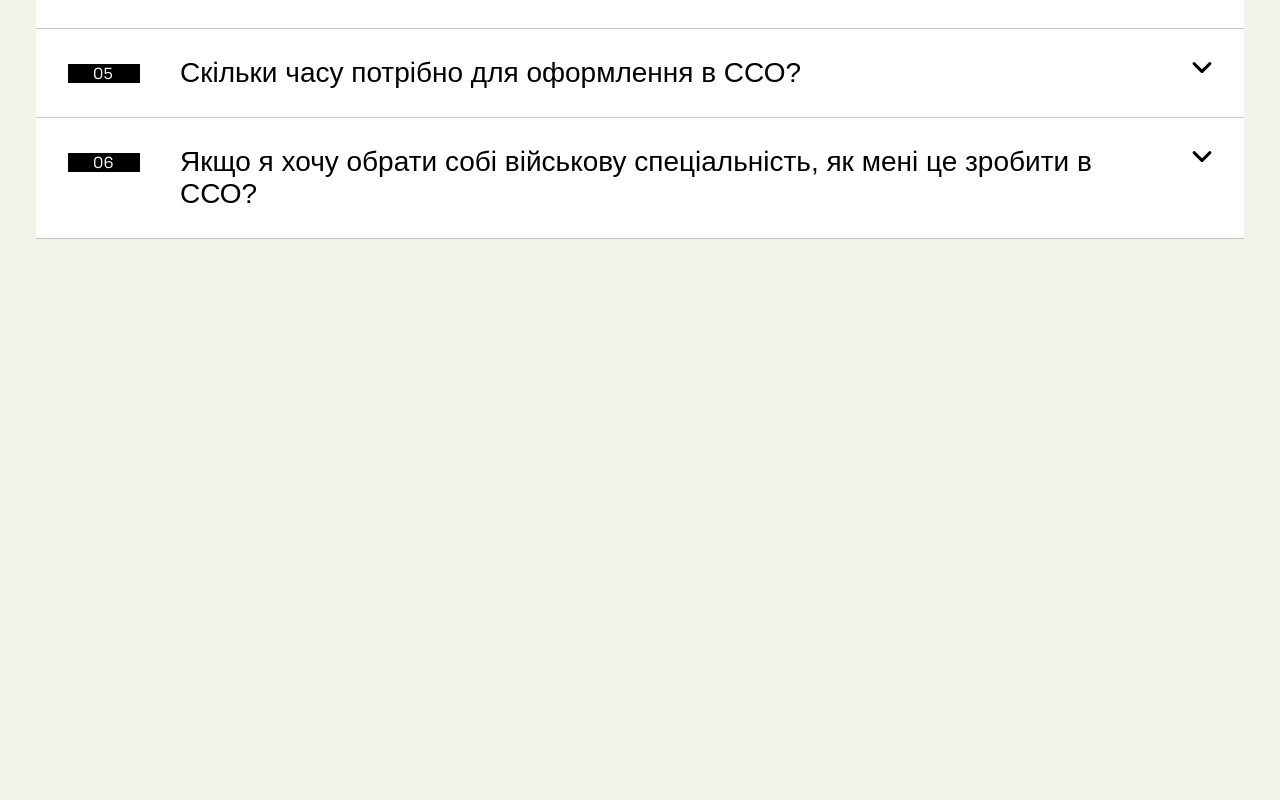
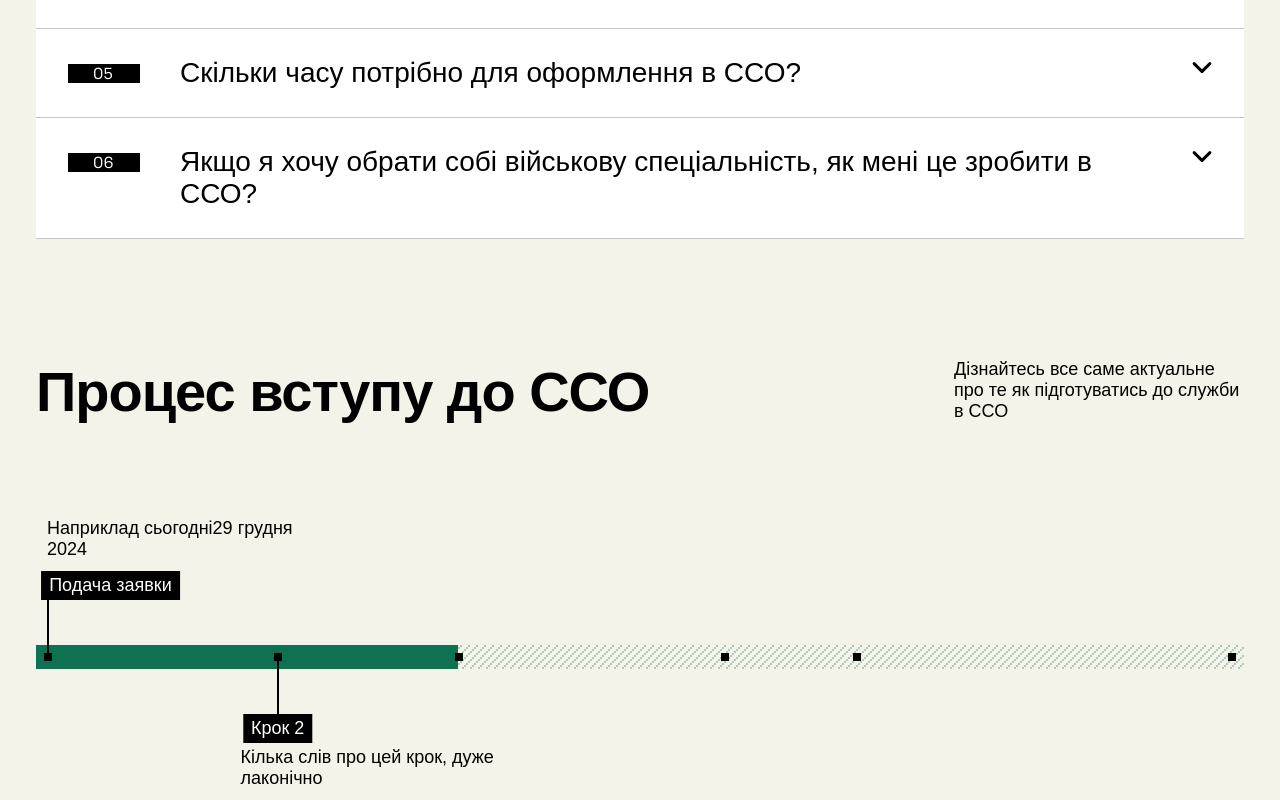
Before and after one commit to vlad-ustymenko/sso-recruitment, a Next.js app: page / in a window 1280 px wide. Shown: the part 3793-4593 px from the top of the page. Before the commit the page ends 4032 px from the top, so only its background shows below. Built offline with nearby package versions, Linux system fonts and the light colour scheme.

Commit message:
Create AdmissionProcess section

```diff
--- a/app/page.js
+++ b/app/page.js
@@ -4,6 +4,7 @@ import BeforeAfter from "@/shared/components/BeforeAfter/BeforeAfter";
 import VacanciesPrewiev from "@/shared/sections/VacanciesPreview/VacanciesPreview";
 import Advantages from "@/shared/sections/Advantages/Advantages";
 import Tabs from "@/shared/components/Tabs/Tabs";
+import AdmissionProcess from "@/shared/sections/AdmissionProcess/AdmissionProcess";
 
 export default function Home() {
   return (
@@ -12,6 +13,7 @@ export default function Home() {
       <VacanciesPrewiev />
       <Advantages />
       <Tabs />
+      <AdmissionProcess />
     </div>
   );
 }
--- /dev/null
+++ b/shared/sections/AdmissionProcess/AdmissionProcess.jsx
@@ -0,0 +1,132 @@
+"use client";
+import React, { useEffect, useState } from "react";
+import styles from "./AdmissionProcess.module.css";
+import Container from "@/shared/components/Container/Container";
+
+const AdmissionProcess = () => {
+  const properties = {
+    0: {
+      width: `1%`,
+      stepTitle: `Подача заявки`,
+      stepDescription: `Наприклад сьогодні29 грудня 2024`,
+    },
+    1: {
+      width: `20%`,
+      stepTitle: `Крок 2`,
+      stepDescription: `Кілька слів про цей крок, дуже лаконічно`,
+    },
+    2: {
+      width: `35%`,
+      stepTitle: `Крок 3`,
+      stepDescription: `Кілька слів про цей крок, дуже лаконічно`,
+    },
+    3: {
+      width: `57%`,
+      stepTitle: `Крок 4`,
+      stepDescription: `Кілька слів про цей крок, дуже лаконічно`,
+    },
+    4: {
+      width: `68%`,
+      stepTitle: `Крок 5`,
+      stepDescription: `Кілька слів про цей крок, дуже лаконічно`,
+    },
+    5: {
+      width: `99%`,
+      stepTitle: `Фініш`,
+      stepDescription: `Фініш 29 лютого 2024`,
+    },
+  };
+
+  const [activeStep, setActiveStep] = useState(1);
+  console.log(activeStep);
+
+  const handleActiveStep = (id) => {
+    if (id === 0) {
+      setActiveStep((prev) => (prev = 1));
+      return;
+    }
+    setActiveStep((prev) => (prev = id));
+  };
+  return (
+    <Container>
+      <div className={styles.titleWrapper}>
+        <h2 className={styles.title}>Процес вступу до ССО</h2>
+        <h3 className={styles.description}>
+          Дізнайтесь все саме актуальне про те як підготуватись до служби в ССО
+        </h3>
+      </div>
+      <div className={styles.progressContainer}>
+        <div
+          className={styles.progressBar}
+          style={{
+            width: activeStep > 4 ? "100%" : `${properties[activeStep].width}`,
+          }}
+        ></div>
+        <div className={styles.progressBarBackground}></div>
+        {Array.from({ length: 6 }, (dot, i) => i + 1).map((dot, index) => (
+          <div
+            key={dot}
+            className={styles.dotWrapper}
+            style={{ left: `${properties[index].width}` }}
+            onClick={() => handleActiveStep(index)}
+          >
+            <div className={styles.dot} />
+          </div>
+        ))}
+        <ul className={styles.linesWrapper}>
+          {Array.from({ length: 6 }, (lines, i) => i + 1).map(
+            (lines, index) => (
+              <li
+                key={lines}
+                className={styles.line}
+                style={{
+                  left: `${properties[index].width}`,
+                  height: activeStep >= index ? "79px" : "0",
+                }}
+              />
+            )
+          )}
+        </ul>
+        <ul className={styles.stepsList}>
+          {Array.from({ length: 6 }, (step, i) => i + 1).map((steps, index) => (
+            <li
+              key={steps}
+              className={styles.stepTitleWrapper}
+              style={{
+                left: `${properties[index].width}`,
+              }}
+            >
+              <div
+                className={styles.stepTitle}
+                style={{
+                  left: `${properties[index].width}`,
+                  transform: activeStep >= index ? "scaleX(1)" : "scaleX(0)",
+                }}
+              >
+                {properties[index].stepTitle}
+              </div>
+            </li>
+          ))}
+        </ul>
+        <ul className={styles.stepsDescriptionsWrapper}>
+          {Array.from({ length: 6 }, (description, i) => i + 1).map(
+            (description, index) => (
+              <li
+                key={description}
+                className={styles.stepDescription}
+                style={{
+                  left: `${properties[index].width}`,
+                  opacity: activeStep >= index ? 1 : 0,
+                }}
+              >
+                {properties[index].stepDescription}
+              </li>
+            )
+          )}
+        </ul>
+      </div>
+    </Container>
+  );
+};
+
+export default AdmissionProcess;
--- /dev/null
+++ b/shared/sections/AdmissionProcess/AdmissionProcess.module.css
@@ -0,0 +1,148 @@
+.titleWrapper {
+  display: grid;
+  grid-template-columns: 1fr 290px;
+  margin-top: 120px;
+  margin-bottom: 90px;
+}
+
+.title {
+  font-size: 56px;
+  font-family: "UAFBold", sans-serif;
+  letter-spacing: -1px;
+}
+
+.description {
+  font-size: 18px;
+  font-family: "UAFRegular", sans-serif;
+  font-weight: 400;
+}
+
+.progressContainer {
+  position: relative;
+  height: 286px;
+}
+
+.progressBar {
+  position: absolute;
+  top: 50%;
+  left: 0;
+  transform: translateY(-50%);
+  background-color: green;
+  width: 20%;
+  height: 24px;
+  transition: all 0.3s ease;
+}
+.progressBarBackground {
+  position: absolute;
+  top: 50%;
+  left: 0;
+  transform: translateY(-50%);
+  background-image: url("../../../public/images/progressBar.svg");
+  width: 100%;
+  height: 24px;
+}
+
+.dotWrapper {
+  display: flex;
+  justify-content: center;
+  align-items: center;
+  position: absolute;
+  top: 50%;
+  transform: translate(-50%, -50%);
+  width: 40px;
+  height: 40px;
+  cursor: pointer;
+}
+
+.dotWrapper:hover .dot {
+  width: 12px;
+  height: 12px;
+}
+.dot {
+  width: 8px;
+  height: 8px;
+  background-color: black;
+}
+
+.linesWrapper {
+  list-style: none;
+}
+
+.linesWrapper li:nth-child(odd) {
+  transform: translate(-50%, -100%);
+}
+
+.line {
+  position: absolute;
+  top: 50%;
+  transform: translate(-50%);
+  width: 2px;
+  background-color: black;
+  transition: all 0.3s ease;
+}
+
+.stepsList {
+  list-style: none;
+}
+
+.stepTitleWrapper {
+  transform: translate(-50%);
+  transition: all 0.5s ease-out;
+  position: absolute;
+  top: 70%;
+}
+
+.stepTitle {
+  width: fit-content;
+  padding: 4px 8px;
+  font-size: 18px;
+  font-family: "UAFRegular", sans-serif;
+  background-color: black;
+  color: white;
+  white-space: nowrap;
+  display: inline-block;
+  transform: scaleX(1);
+  transform-origin: left;
+}
+
+.stepsList li:nth-child(odd) {
+  top: 20%;
+}
+
+.stepsList li:first-child {
+  transform: scaleX(1) translate(-5%) !important;
+}
+
+.stepsList li:last-child {
+  transform: scaleX(1) translate(-95%) !important;
+}
+
+.stepsDescriptionsWrapper {
+  list-style: none;
+}
+
+.stepDescription {
+  transform: translate(-15%);
+  transition: all 0.5s ease-out;
+  position: absolute;
+  top: 80%;
+  max-width: 300px;
+  width: fit-content;
+  padding: 4px 8px;
+  font-size: 18px;
+  font-family: "UAFRegular", sans-serif;
+  color: black;
+}
+
+.stepsDescriptionsWrapper li:nth-child(odd) {
+  top: 0;
+}
+
+.stepsDescriptionsWrapper li:first-child {
+  transform: translate(-3%);
+}
+
+.stepsDescriptionsWrapper li:last-child {
+  white-space: nowrap;
+  transform: translate(-93%) !important;
+}
```
Also changed, not shown: public/images/progressBar.svg (added).
